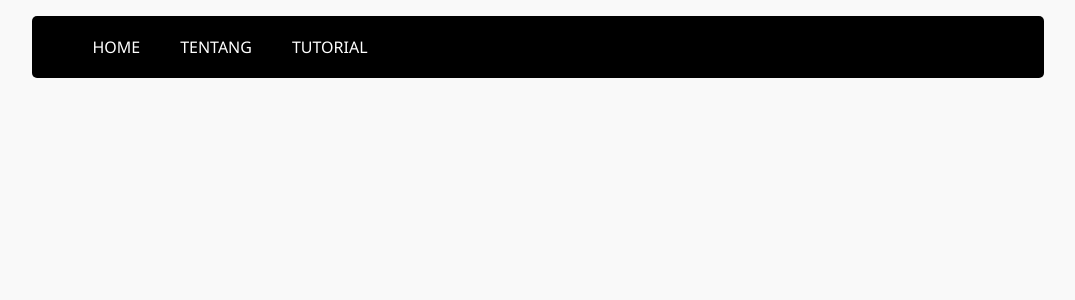
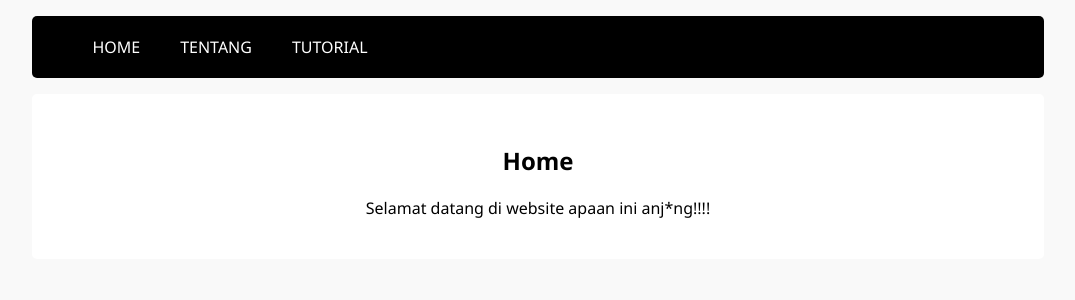
Before and after one commit to ekawahyubudisantoso/Tes-Aslab, a PHP site: page / in a window 1280 px wide. Shown: the part 145-445 px from the top of the page, without its empty margins (102-1177 px from the left). Run offline with PHP 8.4, Linux system fonts and the light colour scheme.

Commit message:
add home

```diff
--- a/css/main.css
+++ b/css/main.css
@@ -47,3 +47,14 @@ header h1, p{
     color: black;
     background-color: white;
 }
+
+.badan{
+    background-color: white;
+    border-radius: 5px;
+    margin-bottom: 10px;
+}
+
+.halaman{
+    text-align: center;
+    padding: 30px 20px;
+}
--- a/index.php
+++ b/index.php
@@ -22,7 +22,23 @@
             </ul>
         </div>
         <div class="badan">
+            <?php
+            if(isset($_GET['page'])){
+                $page = $_GET['page'];
 
+                switch ($page) {
+                    case 'home':
+                        include "page/home.php";
+                        break;
+
+                    default:
+                        echo "<center><h3>Maaf, halaman tidak ditemukan !</h3></center>";
+                        break;
+                }
+            }else{
+                include "page/home.php";
+            }
+            ?>
         </div>
     </div>
 </body>
--- /dev/null
+++ b/page/home.php
@@ -0,0 +1,4 @@
+<div class="halaman">
+    <h2>Home</h2>
+    <p>Selamat datang di website apaan ini anj*ng!!!!</p>
+</div>
```
